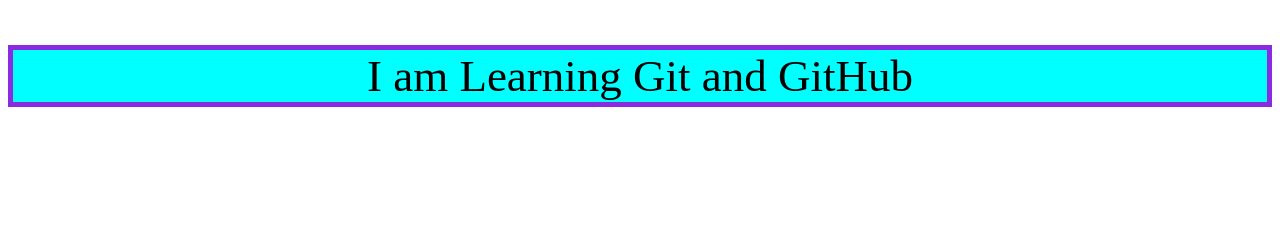
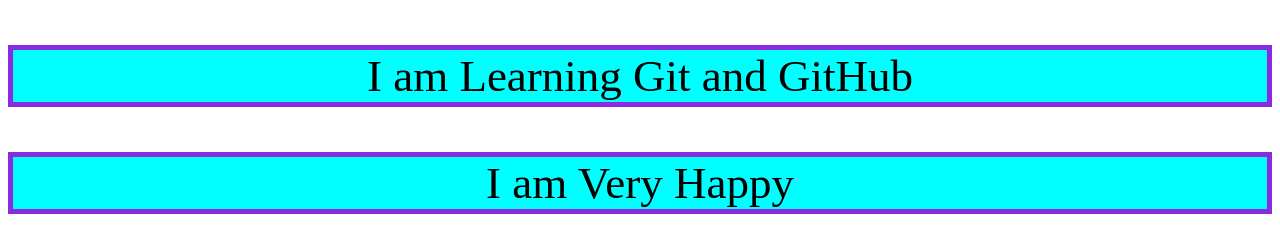
Before and after one commit to ranjankush/LocalRepo, a plain HTML site: page index.html in a window 1280 px wide. Drawn offline with Linux system fonts and the light colour scheme.

Commit message:
New Feature Added

```diff
--- a/index.html
+++ b/index.html
@@ -16,5 +16,6 @@
 </head>
 <body>
     <p>I am Learning Git and GitHub</p>
+    <p>I am Very Happy</p>
 </body>
 </html>
```
